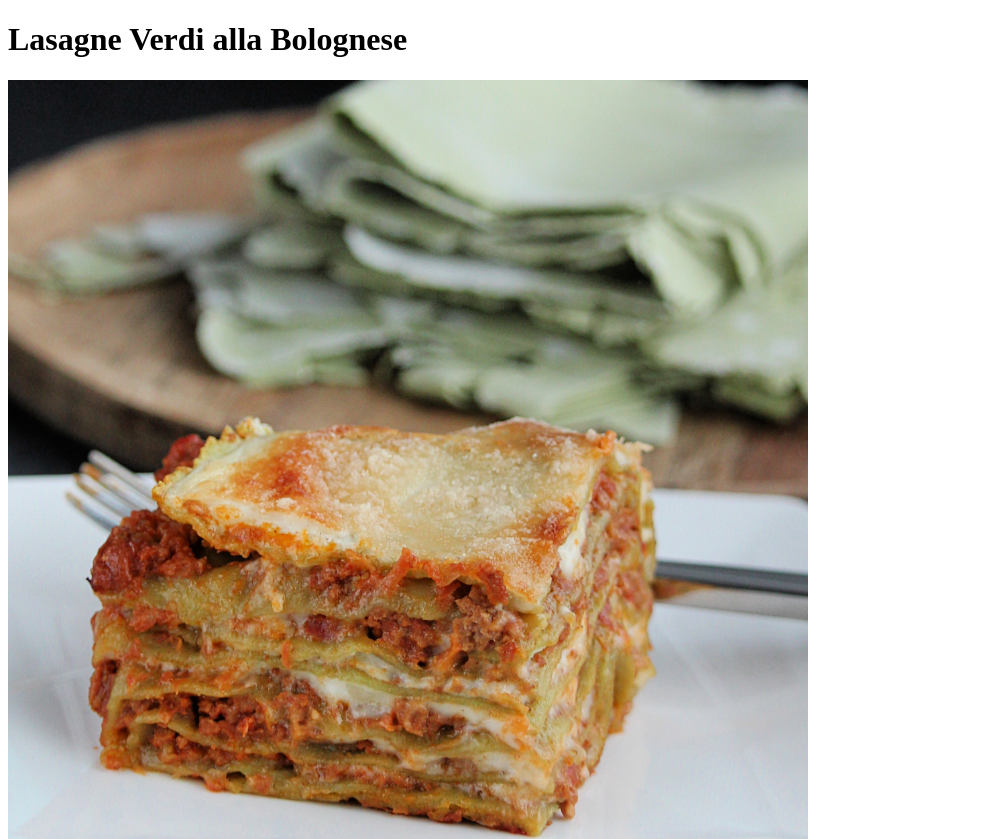
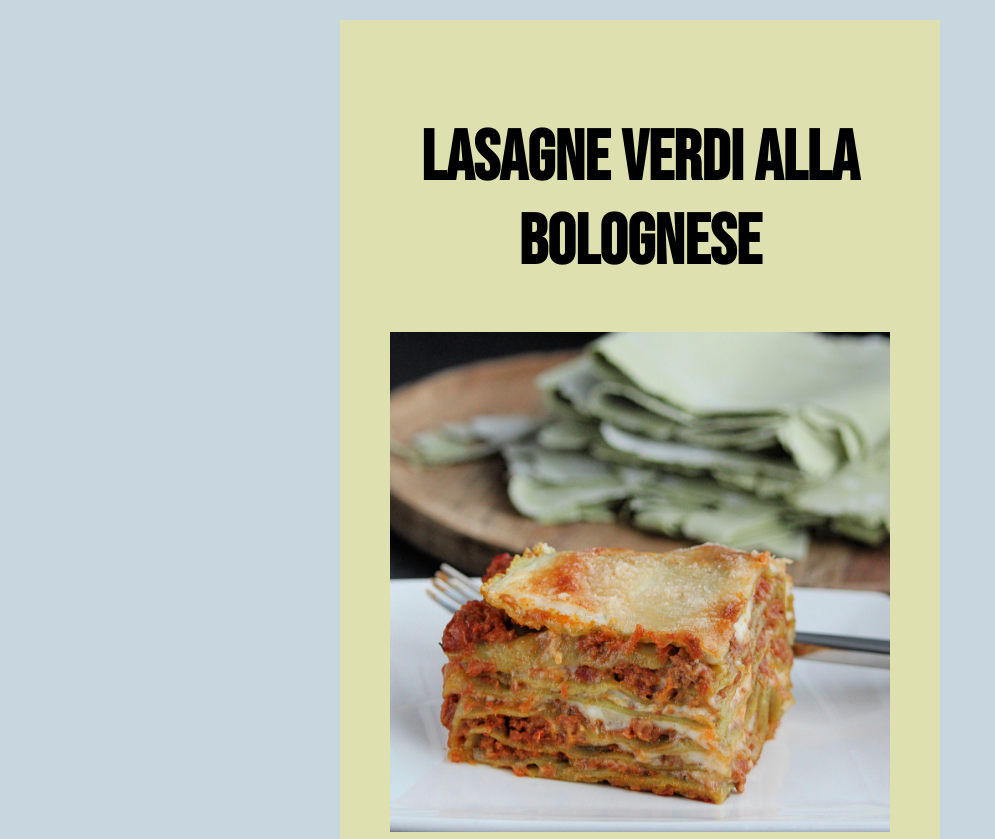
Before and after one commit to TompaThompson/odin-recipes, a plain HTML site: page recipes/lasanga.html in a window 1280 px wide. Shown: the top 839 px of the page, without its empty margins (0-995 px from the left). Drawn offline with Linux system fonts and the light colour scheme; a web font is replaced by a local one.

Commit message:
Added basic styling to all pages

```diff
--- a/css/style.css
+++ b/css/style.css
@@ -8,7 +8,7 @@ body {
   width: 500px;
   margin: 20px auto;
   padding: 50px;
-  background-color: #939466
+  background-color: #DFE0B0;
 }
 .swe {
   font-family: 'Oswald', sans-serif;
@@ -35,11 +35,15 @@ a:visited {
   color: #946E6D;
 }
 
+img {
+  width: 500px;
+}
+
 .intro h3{
   color: #946E6D;
   font-size: 48px;
 }
 
 .intro p {
-  color: #C8D6E0;
+  color: red;
 }
--- a/recipes/lasanga.html
+++ b/recipes/lasanga.html
@@ -4,10 +4,12 @@
   <head>
     <meta charset="utf-8">
     <title>Lasanga</title>
+    <link rel="stylesheet" href="../css/style.css">
   </head>
   <body>
+    <div class="main">
       <h1>Lasagne Verdi alla Bolognese</h1>
-    <img src="images/lasagne.jpeg" width="800px" alt="Lasagne Verdi alla Bolognese">
+      <img src="images/lasagne.jpeg" alt="Lasagne Verdi alla Bolognese">
       <p>This is an adaptation of the official lasagne from the Bolognese Chamber
         of Commerce. I've made a couple of changes suggested to me by people from
         the area, such as which meat and wine to use or if there should be milk
@@ -48,6 +50,11 @@
                   cook until spinach is heated through. Remove from heat, leave
                   covered, and let cool.</li>
         </ol>
+        <p>
+          <a href="../index.html">Back to main page</a>
+        </p>
+    </div>
+
 
 
   </body>
```
Also changed, not shown: index.html (+2 -2 lines), recipes/pancakes.html (+8 -1 lines). Lines whose indentation alone changed are shown as unchanged.
